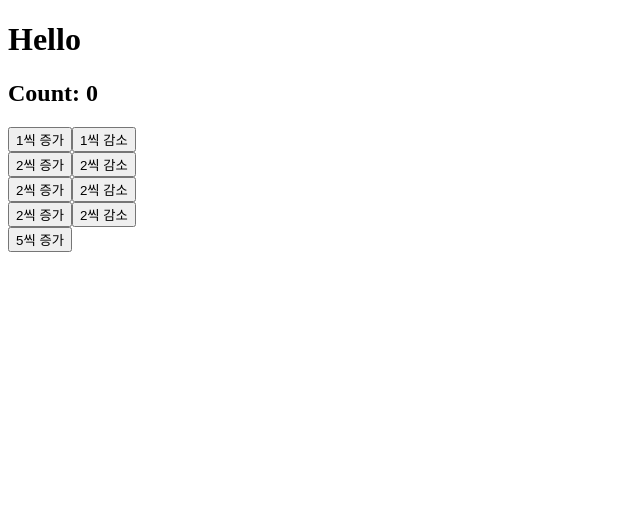
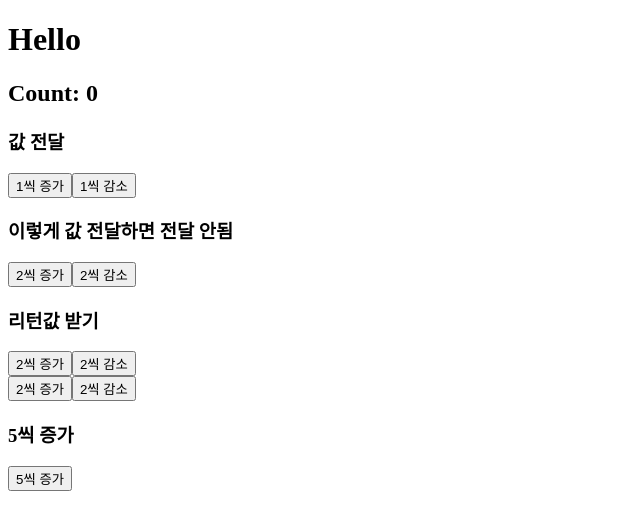
Before and after one commit to qkaxhfms/practice_react_2, a React (Create React App) app in the folder item3/: page / in a window 1280 px wide. Shown: the top 530 px of the page, without its empty margins (0-640 px from the left). Built offline with nearby package versions, Linux system fonts and the light colour scheme.

Commit message:
state 리턴값 받기 2가지 방법

```diff
--- a/item3/src/Components/Test4.js
+++ b/item3/src/Components/Test4.js
@@ -19,30 +19,105 @@ class Test4 extends Component {
         this.setState({
             count:this.state.count +1,
         })
+        this.setState({
+            count:this.state.count + 1,
+        });
+        this.setState({
+            count:this.state.count + 1,
+        });
+    }
+    decrease2 = () => {
+        this.setState({
+            count:this.state.count -1,
+        })
+        this.setState({
+            count:this.state.count - 1,
+        });
+        this.setState({
+            count:this.state.count - 1,
+        });
+    }
+
+    increase3 = () => {
+        this.setState((prevState,props)=>{
+            return({
+                count:prevState.count +1
+            })
+        })
+        this.setState((prevState) => {
+            return{
+                count:prevState.count+1
+            }
+        })
+    }
+    decrease3 = () =>{
+        this.setState((prevState,props)=>{
+            return{
+                count:prevState.count -1
+            }
+        })
+        this.setState((prevState,props)=>{
+            return{
+                count:prevState.count -1
+            }
+        })
+    }
+
+    increase4 = () => {
+        this.setState({
+            count:this.state.count+1
+        },()=>this.setState({
+            count:this.state.count+1
+        },()=>this.setState({
+            count:this.state.count+1
+        })))
+    }
+    decrease4 = () => {
+        this.setState({
+            count:this.state.count-1
+        },()=>this.setState({
+            count:this.state.count-1
+        },()=>this.setState({
+            count:this.state.count-1
+        })))
+    }
+
+    increase5 = () => {
+        for(let i=0; i<5; i++){
+            this.setState(state=>{
+                return{
+                    count:state.count+1
+                }
+            })
+        }
     }
 
     render() {
         return (
             <div>
                 <h2>Count: {this.state.count}</h2>
+                <h3>값 전달</h3>
                 <div>
                     <button onClick={this.increase1}>1씩 증가</button>
                     <button onClick={this.decrease1}>1씩 감소</button>
                 </div>
+                <h3>이렇게 값 전달하면 전달 안됨</h3>
                 <div>
-                    <button>2씩 증가</button>
-                    <button>2씩 감소</button>
+                    <button onClick={this.increase2}>2씩 증가</button>
+                    <button onClick={this.decrease2}>2씩 감소</button>
+                </div>
+                <h3>리턴값 받기</h3>
+                <div>
+                    <button onClick={this.increase3}>2씩 증가</button>
+                    <button onClick={this.decrease3}>2씩 감소</button>
                 </div>
                 <div>
-                    <button>2씩 증가</button>
-                    <button>2씩 감소</button>
+                    <button onClick={this.increase4}>2씩 증가</button>
+                    <button onClick={this.decrease4}>2씩 감소</button>
                 </div>
+                <h3>5씩 증가</h3>
                 <div>
-                    <button>2씩 증가</button>
-                    <button>2씩 감소</button>
-                </div>
-                <div>
-                    <button>5씩 증가</button>
+                    <button onClick={this.increase5}>5씩 증가</button>
                 </div>
             </div>
         );
```
Also changed, not shown: 1 other file (tests, documents, lock files or other folders).
